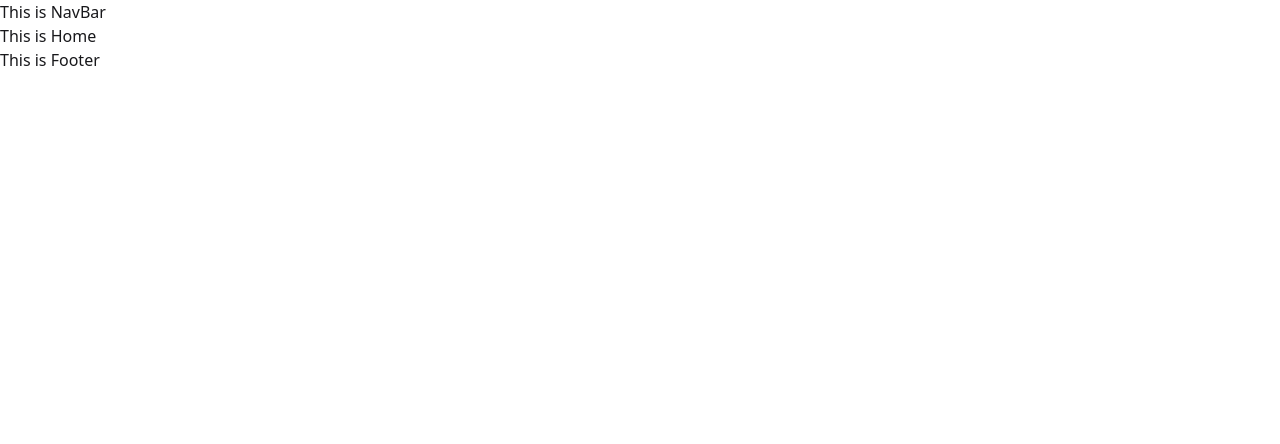
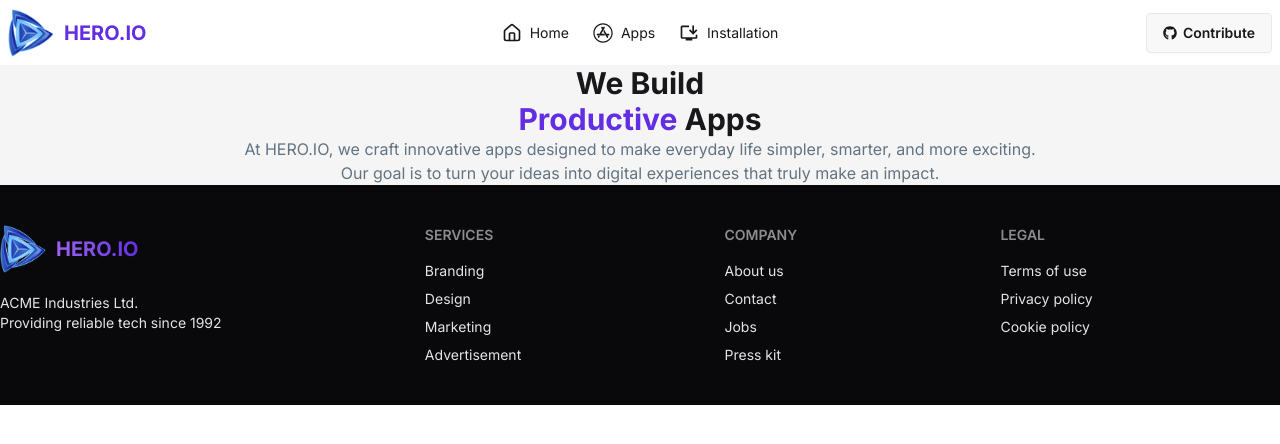
Before and after one commit to Smart-imran/hero-apps-v1, a React (Vite) app: page / in a window 1280 px wide. Shown: the top 444 px of the page. Built offline with nearby package versions, Linux system fonts and the light colour scheme.

Commit message:
navbar add

```diff
--- a/index.html
+++ b/index.html
@@ -5,6 +5,10 @@
     <link rel="icon" type="image/svg+xml" href="/vite.svg" />
     <meta name="viewport" content="width=device-width, initial-scale=1.0" />
     <title>hero-app-v1</title>
+     <link
+    href="https://fonts.googleapis.com/css2?family=Inter:wght@400;500;600;700&display=swap"
+    rel="stylesheet"
+  />
   </head>
   <body>
     <div id="root"></div>
--- a/package.json
+++ b/package.json
@@ -12,8 +12,10 @@
   "dependencies": {
     "@tailwindcss/vite": "^4.1.14",
     "axios": "^1.12.2",
+    "lucide-react": "^0.545.0",
     "react": "^19.1.1",
     "react-dom": "^19.1.1",
+    "react-icons": "^5.5.0",
     "react-router": "^7.9.3",
     "react-toastify": "^11.0.5",
     "tailwindcss": "^4.1.14"
--- a/src/Components/Footer.jsx
+++ b/src/Components/Footer.jsx
@@ -1,11 +1,56 @@
-import React from 'react';
+import React from "react";
+import logo from "/logo.png";
+import Container from "../Pages/Container";
 
 const Footer = () => {
-    return (
-        <div>
-            <h2>This is Footer</h2>
+  return (
+    <footer className="bg-neutral text-neutral-content py-10">
+      <Container>
+        <div className="footer sm:footer-horizontal">
+          {/* 🟣 Logo Section */}
+          <aside>
+            <div className="flex items-center cursor-pointer mb-3">
+              <img className="w-12 h-12" src={logo} alt="Logo" />
+              <span className="uppercase font-bold text-xl ml-2 bg-gradient-to-l from-[#632EE3] to-[#9F62F2] text-transparent bg-clip-text">
+                Hero.Io
+              </span>
+            </div>
+            <p>
+              ACME Industries Ltd.
+              <br />
+              Providing reliable tech since 1992
+            </p>
+          </aside>
+
+          {/* 🟢 Services */}
+          <nav>
+            <h6 className="footer-title">Services</h6>
+            <a className="link link-hover">Branding</a>
+            <a className="link link-hover">Design</a>
+            <a className="link link-hover">Marketing</a>
+            <a className="link link-hover">Advertisement</a>
+          </nav>
+
+          {/* 🟠 Company */}
+          <nav>
+            <h6 className="footer-title">Company</h6>
+            <a className="link link-hover">About us</a>
+            <a className="link link-hover">Contact</a>
+            <a className="link link-hover">Jobs</a>
+            <a className="link link-hover">Press kit</a>
+          </nav>
+
+          {/* 🔵 Legal */}
+          <nav>
+            <h6 className="footer-title">Legal</h6>
+            <a className="link link-hover">Terms of use</a>
+            <a className="link link-hover">Privacy policy</a>
+            <a className="link link-hover">Cookie policy</a>
+          </nav>
         </div>
-    );
+      </Container>
+    </footer>
+  );
 };
 
 export default Footer;
--- a/src/Components/NavBar.jsx
+++ b/src/Components/NavBar.jsx
@@ -1,11 +1,79 @@
-import React from 'react';
+import React from "react";
+import logo from "/logo.png";
+import Container from "../Pages/Container";
+import { MdInstallDesktop } from "react-icons/md";
+import { FaAppStore } from "react-icons/fa6";
+import { FaGithub } from "react-icons/fa6";
+import { LuHouse } from "react-icons/lu";
+import { NavLink } from "react-router";
+
+
+
 
 const NavBar = () => {
-    return (
-        <div>
-            <h2>This is NavBar</h2>
+  return (
+    <div className="bg-white shadow-sm">
+      <Container>
+        <div className="navbar">
+          {/* Left */}
+          <div className="navbar-start">
+            <div className="dropdown">
+              <div
+                tabIndex={0}
+                role="button"
+                className="btn btn-ghost lg:hidden"
+              >
+                ☰
+              </div>
+              <ul
+                tabIndex={0}
+                className="menu menu-sm dropdown-content bg-base-100 rounded-box z-10 mt-3 w-52 p-2 shadow"
+              >
+                <li>
+                  <NavLink to="/"><LuHouse className="text-xl"/>Home</NavLink>
+                </li>
+                <li>
+                  <NavLink to="/"> <FaAppStore className="text-xl" />Apps</NavLink>
+                </li>
+                <li>
+                  <NavLink to="/"> <MdInstallDesktop className="text-xl"/>Installation</NavLink>
+                </li>
+              </ul>
+            </div>
+            <a className="cursor-pointer">
+              <img className="w-12 h-12" src={logo} alt="Logo" />
+            </a>
+            <span className="uppercase font-bold text-xl ml-2 text-[#632EE3] cursor-pointer">
+              Hero.Io
+            </span>
+          </div>
+
+          {/* Center */}
+          <div className="navbar-center hidden lg:flex">
+            <ul className="menu menu-horizontal px-1">
+              <li>
+
+                <NavLink to="/"><LuHouse className="text-xl"/>Home</NavLink>
+              </li>
+              <li>
+                <NavLink to="/"> <FaAppStore className="text-xl" />Apps</NavLink>
+              </li>
+              <li>
+                <NavLink to="/"> <MdInstallDesktop className="text-xl"/>Installation</NavLink>
+              </li>
+            </ul>
+          </div>
+
+          {/* Right */}
+          <div className="navbar-end">
+            <a className="btn"> <FaGithub />Contribute</a>
+
+
+          </div>
         </div>
-    );
+      </Container>
+    </div>
+  );
 };
 
 export default NavBar;
--- /dev/null
+++ b/src/Pages/Container.jsx
@@ -0,0 +1,7 @@
+import React from "react";
+
+const Container = ({ children }) => {
+  return <div className="max-w-[1400px] mx-auto">{children}</div>;
+};
+// max-w-7xl
+export default Container;
--- a/src/Pages/Home.jsx
+++ b/src/Pages/Home.jsx
@@ -1,11 +1,20 @@
-import React from 'react';
+import React from "react";
 
 const Home = () => {
-    return (
-        <div>
-            <h2>This is Home</h2>
-        </div>
-    );
+  return (
+    <div className="bg-[#F5F5F5]">
+      <h2 className="text-3xl text-center font-bold">
+        We Build <br /> <span className="text-[#632EE3]">Productive </span>Apps
+      </h2>
+      <p className="text-center text-[#627382]">
+        At HERO.IO, we craft innovative apps designed to make everyday life
+        simpler, smarter, and more exciting.
+        <br />
+        Our goal is to turn your ideas into digital experiences that truly make
+        an impact.
+      </p>
+    </div>
+  );
 };
 
 export default Home;
--- a/src/Routes/Route.jsx
+++ b/src/Routes/Route.jsx
@@ -9,12 +9,12 @@ const router = createBrowserRouter([
   {
     path:"/",
     element:<MainLayout/>,
-    // errorElement:<ErrorPage></ErrorPage>,
-    // hydrateFallbackElement:<p>Loading.....</p>,
+     errorElement:<ErrorPage></ErrorPage>,
+     hydrateFallbackElement:<p>Loading.....</p>,
     children:[
         {
             index:true,
-            element:<Home></Home>
+            Component:Home
         }
     ]
   },
--- a/src/index.css
+++ b/src/index.css
@@ -1,2 +1,7 @@
+body {
+  font-family: "Inter", sans-serif;
+}
+
+
 @import "tailwindcss";
 @plugin "daisyui";
```
Also changed, not shown: src/Layouts/MainLayout.jsx (+7 -4 lines), 1 other file (tests, documents, lock files or other folders).
